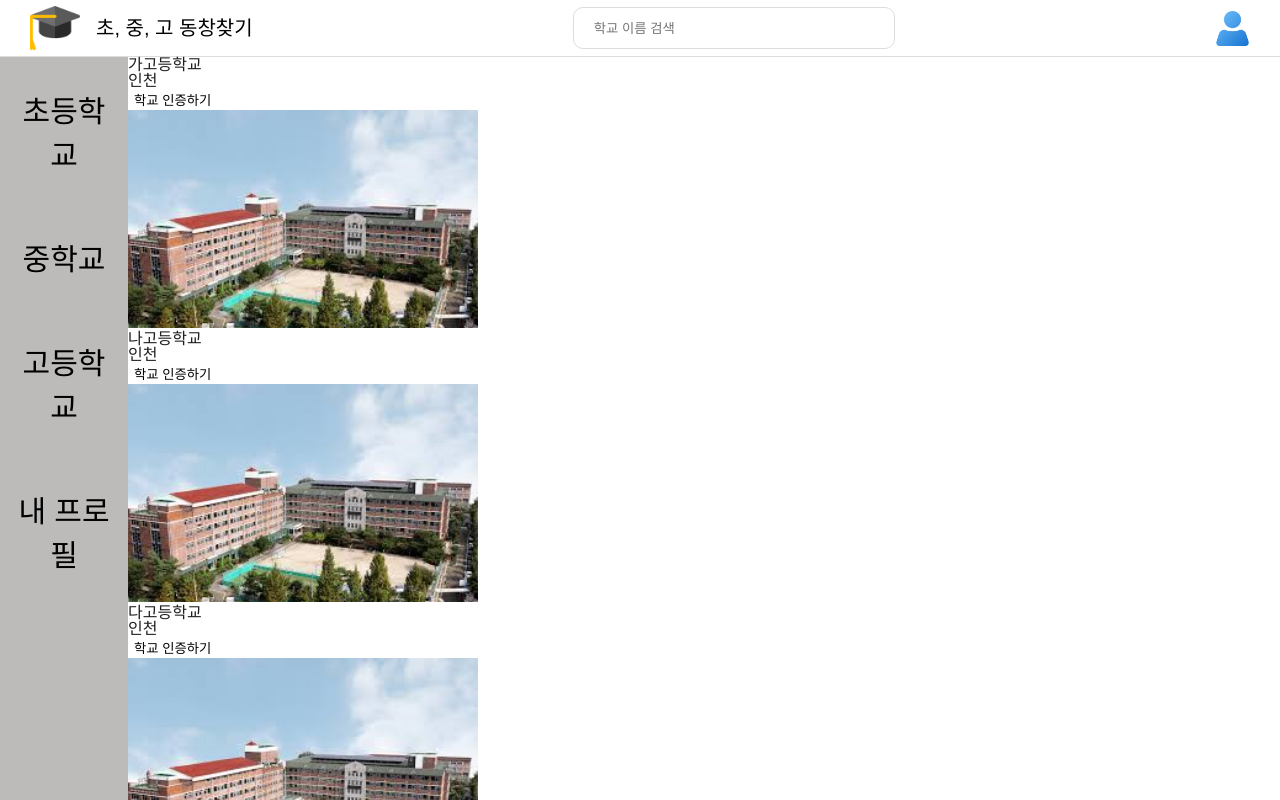
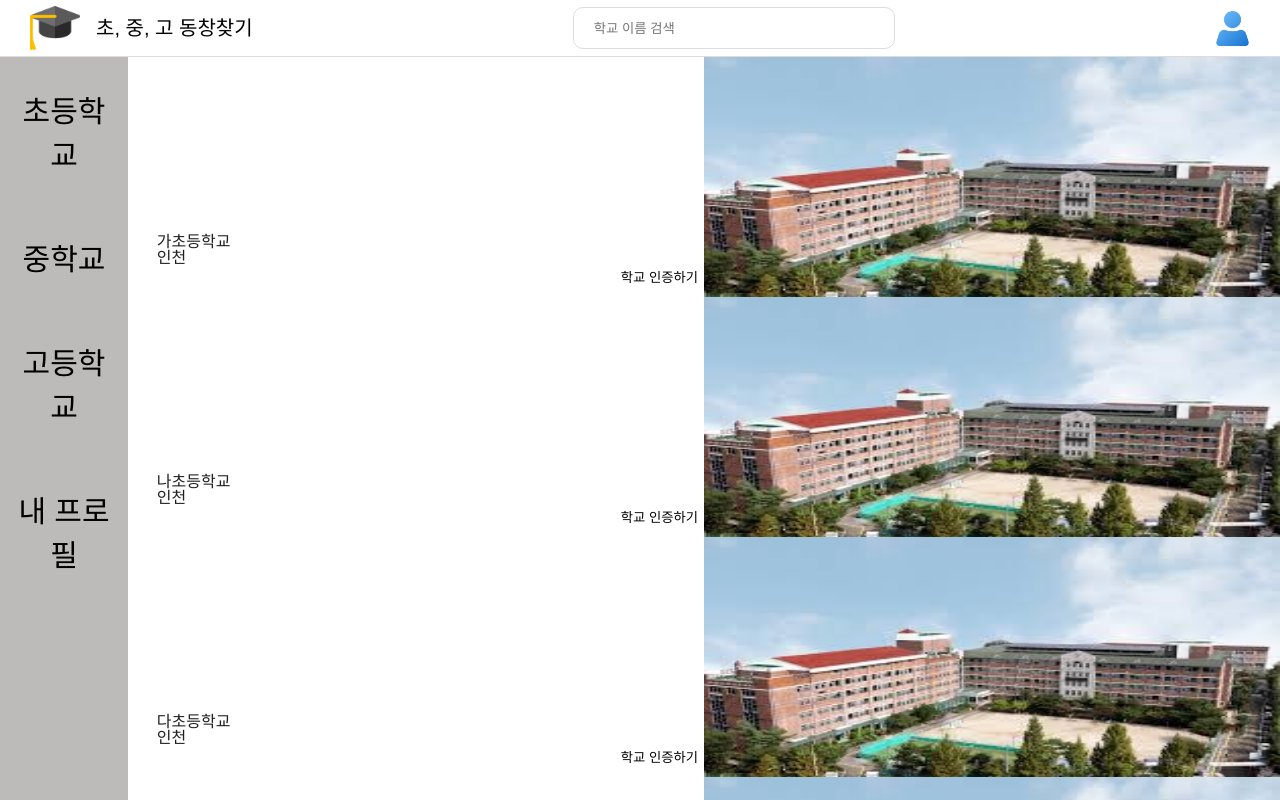
Before and after one commit to sw-2-2/recall-frontend, a React (Vite) app: page / in a window 1280 px wide. Shown: the top 800 px of the page. Built offline with nearby package versions, Linux system fonts and the light colour scheme.

Commit message:
feat: 사이드 메뉴 선택 시 컴포넌트 교체 수정 중

```diff
--- a/src/App.tsx
+++ b/src/App.tsx
@@ -27,7 +27,7 @@ function App() {
       <div className="appShell">
         <TopBar></TopBar>
         <main className="appMain">
-          <SideMenu items={['초등학교', '중학교', '고등학교', '내 프로필']} />
+          <SideMenu items={['초등학교', '중학교', '고등학교', '내 프로필']}/>
           <div className="pageList">
             <Routes>
               <Route path="/" element={<SchoolListPage />} />
--- a/src/components/styles/SchoolRow.module.css
+++ b/src/components/styles/SchoolRow.module.css
@@ -0,0 +1,33 @@
+.schoolRow {
+    display: flex;
+    height: 30vh;
+}
+
+
+.left {
+    flex: 1;
+    display: flex;
+    flex-direction: column;
+}
+
+
+.right {
+    flex: 1;
+}
+
+.schoolImage {
+    width: 100%;
+    height: 100%;
+}
+
+
+.info {
+    margin-top: auto;
+    text-align: left;
+    margin-left: 5%;
+}
+
+.register {
+    margin-bottom: 10px;
+    text-align: right;
+}
--- a/src/components/ui/SchoolRow.tsx
+++ b/src/components/ui/SchoolRow.tsx
@@ -1,3 +1,5 @@
+import style from '../styles/SchoolRow.module.css'
+
 type Props = {
   name: string;
   region: string;
@@ -6,17 +8,18 @@ type Props = {
 
 const SchoolRow = ({ name, region, image }: Props) => {
   return (
-    <div className="">
-
-      <div className="">
-        <div className="">{name}</div>
-        <div className="">{region}</div>
-        <button className="">학교 인증하기</button>
+    <div className={style.schoolRow}>
+      <div className={style.left}>
+        <div className={style.info}>
+          <div className={style.name}>{name}</div>
+          <div className={style.region}>{region}</div>
+        </div>
+        <button className={style.register}>학교 인증하기</button>
         {/* 등록이 되었을 시, 인증 버튼은 사라지도록 설계 */}
       </div>
 
-      <div className="">
-        <img className="" src = {image}></img>
+      <div className={style.right}>
+        <img className={style.schoolImage} src={image}></img>
       </div>
     </div>
   )
--- a/src/components/ui/SideMenu.tsx
+++ b/src/components/ui/SideMenu.tsx
@@ -1,11 +1,13 @@
 import { Link } from 'react-router-dom'
 import style from '../styles/SideMenu.module.css'
 
-interface SideMenuProps {
+
+
+type Props = {
   items: string[]
 }
 
-function SideMenu({ items }: SideMenuProps) {
+function SideMenu({ items }: Props) {
   return (
     <aside className={style.sideMenu}>{
     items.map((item) => {
--- a/src/pages/SchoolListPage.tsx
+++ b/src/pages/SchoolListPage.tsx
@@ -5,23 +5,61 @@ import Image from '../assets/icons/school_dummy.jpeg'
 import style from '../pages/styles/SchoolListPage.module.css'
 
 const schools = [
-  { name: '가고등학교', region: '인천', image: Image },
-  { name: '나고등학교', region: '인천', image: Image },
-  { name: '다고등학교', region: '인천', image: Image },
-  { name: '라고등학교', region: '인천', image: Image },
-    { name: '가고등학교', region: '인천', image: Image },
-  { name: '나고등학교', region: '인천', image: Image },
-  { name: '다고등학교', region: '인천', image: Image },
-  { name: '라고등학교', region: '인천', image: Image },
-    { name: '가고등학교', region: '인천', image: Image },
-  { name: '나고등학교', region: '인천', image: Image },
-  { name: '다고등학교', region: '인천', image: Image },
-  { name: '라고등학교', region: '인천', image: Image },
-    { name: '가고등학교', region: '인천', image: Image },
-  { name: '나고등학교', region: '인천', image: Image },
-  { name: '다고등학교', region: '인천', image: Image },
-  { name: '라고등학교', region: '인천', image: Image },
+  { name: '가초등학교', region: '인천', image: Image },
+  { name: '나초등학교', region: '인천', image: Image },
+  { name: '다초등학교', region: '인천', image: Image },
+  { name: '라초등학교', region: '인천', image: Image },
+    { name: '가초등학교', region: '인천', image: Image },
+  { name: '나초등학교', region: '인천', image: Image },
+  { name: '다초등학교', region: '인천', image: Image },
+  { name: '라초등학교', region: '인천', image: Image },
+    { name: '가초등학교', region: '인천', image: Image },
+  { name: '나초등학교', region: '인천', image: Image },
+  { name: '다초등학교', region: '인천', image: Image },
+  { name: '라초등학교', region: '인천', image: Image },
+    { name: '가초등학교', region: '인천', image: Image },
+  { name: '나초등학교', region: '인천', image: Image },
+  { name: '다초등학교', region: '인천', image: Image },
+  { name: '라초등학교', region: '인천', image: Image },
 ]
+
+// const middle_schools = [
+//   { name: '가중학교', region: '인천', image: Image },
+//   { name: '나중학교', region: '인천', image: Image },
+//   { name: '다중학교', region: '인천', image: Image },
+//   { name: '라중학교', region: '인천', image: Image },
+//     { name: '가중학교', region: '인천', image: Image },
+//   { name: '나중학교', region: '인천', image: Image },
+//   { name: '다증학교', region: '인천', image: Image },
+//   { name: '라중학교', region: '인천', image: Image },
+//     { name: '가중학교', region: '인천', image: Image },
+//   { name: '나중학교', region: '인천', image: Image },
+//   { name: '다중학교', region: '인천', image: Image },
+//   { name: '라중학교', region: '인천', image: Image },
+//     { name: '가중학교', region: '인천', image: Image },
+//   { name: '나중학교', region: '인천', image: Image },
+//   { name: '다중학교', region: '인천', image: Image },
+//   { name: '라중학교', region: '인천', image: Image },
+// ]
+
+// const high_schools = [
+//   { name: '가고등학교', region: '인천', image: Image },
+//   { name: '나고등학교', region: '인천', image: Image },
+//   { name: '다고등학교', region: '인천', image: Image },
+//   { name: '라고등학교', region: '인천', image: Image },
+//     { name: '가고등학교', region: '인천', image: Image },
+//   { name: '나고등학교', region: '인천', image: Image },
+//   { name: '다고등학교', region: '인천', image: Image },
+//   { name: '라고등학교', region: '인천', image: Image },
+//     { name: '가고등학교', region: '인천', image: Image },
+//   { name: '나고등학교', region: '인천', image: Image },
+//   { name: '다고등학교', region: '인천', image: Image },
+//   { name: '라고등학교', region: '인천', image: Image },
+//     { name: '가고등학교', region: '인천', image: Image },
+//   { name: '나고등학교', region: '인천', image: Image },
+//   { name: '다고등학교', region: '인천', image: Image },
+//   { name: '라고등학교', region: '인천', image: Image },
+// ]
 
 function SchoolListPage() {
   return (
```
